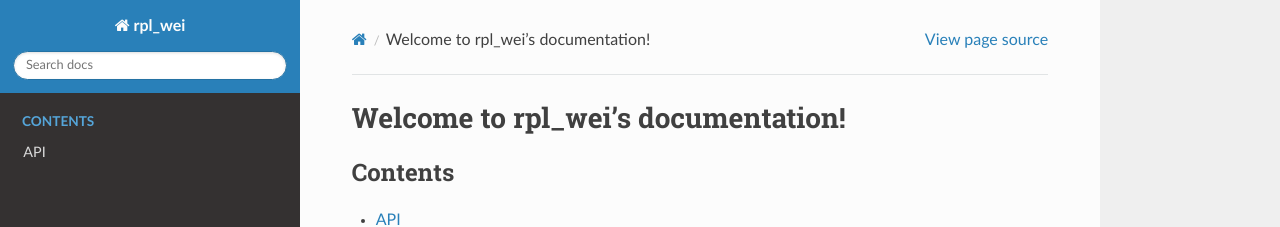
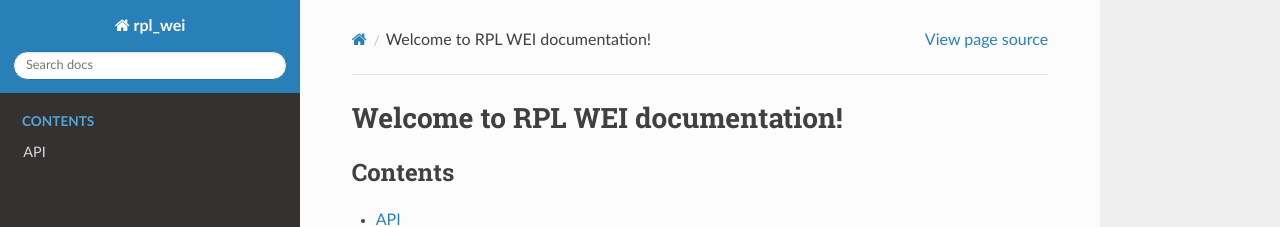
Before and after one commit to AD-SDL/wei, a Sphinx documentation site: the page built from docs/source/index.rst, in a window 1280 px wide. Shown: the top 227 px of the page. Built offline with Sphinx 7.4.7 and the Read the Docs theme 2.0.0, drawn with Linux system fonts in a browser that asks for light colours.

```diff
--- a/docs/source/index.rst
+++ b/docs/source/index.rst
@@ -3,7 +3,7 @@
    You can adapt this file completely to your liking, but it should at least
    contain the root `toctree` directive.
 
-Welcome to rpl_wei's documentation!
+Welcome to RPL WEI documentation!
 ===========================================================
 
 .. toctree::
```
